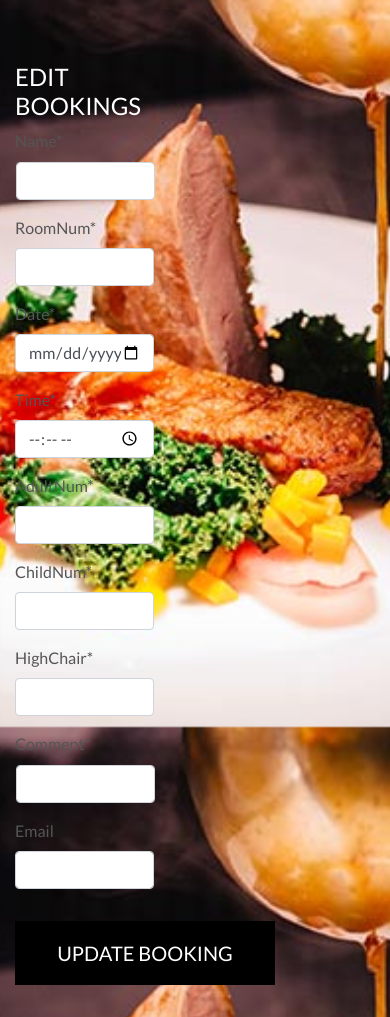
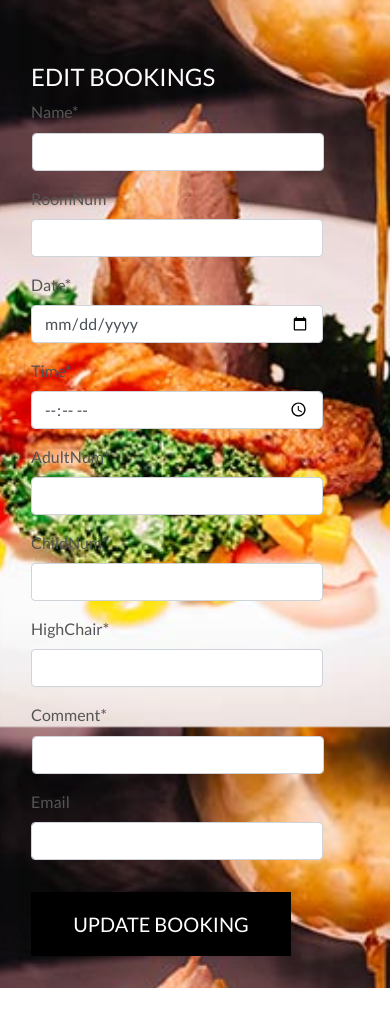
Before and after one commit to aticodein/HBH-Restaurant-Booking, a Django app: template booking/templates/bookings/edit_bookings.html in a window 390 px wide. Shown: the part 117-1134 px from the top of the page. After the commit the page ends 1105 px from the top, so only its background shows below. Run offline with Django 3.2, Linux system fonts and the light colour scheme; the template is opened without the code that fills it: values that come from a table or form of the project are taken from there, others are empty; the visitor is signed in with stand-in values (Sample User, id 1); some libraries are stand-ins or nearby versions.

Commit message:
forms at mobile view centered and enlarged

```diff
--- a/booking/templates/bookings/add_bookings.html
+++ b/booking/templates/bookings/add_bookings.html
@@ -18,7 +18,7 @@
     <div class="container h-100">
     {% if request.user.is_authenticated %}
         <div class="row h-100">
-            <div class="">
+            <div class="col-12 col-md-6 my-auto mx-3">
                  <h4 class="display-6 logo-font text-white bg-black">Add bookings</h4>
     {% load crispy_forms_tags %}
     <form method="POST" action="add_booking">
--- a/booking/templates/bookings/edit_bookings.html
+++ b/booking/templates/bookings/edit_bookings.html
@@ -19,7 +19,7 @@
     <div class="container h-100">
     {% if request.user.is_authenticated %}
         <div class="row h-100">
-            <div class="col-7 col-md-6 my-auto">
+            <div class="col-12 col-md-6 my-auto mx-3">
                  <h4 class="display-5 logo-font text-white">Edit bookings</h4>
     {% load crispy_forms_tags %}
     <form method="POST">
```
